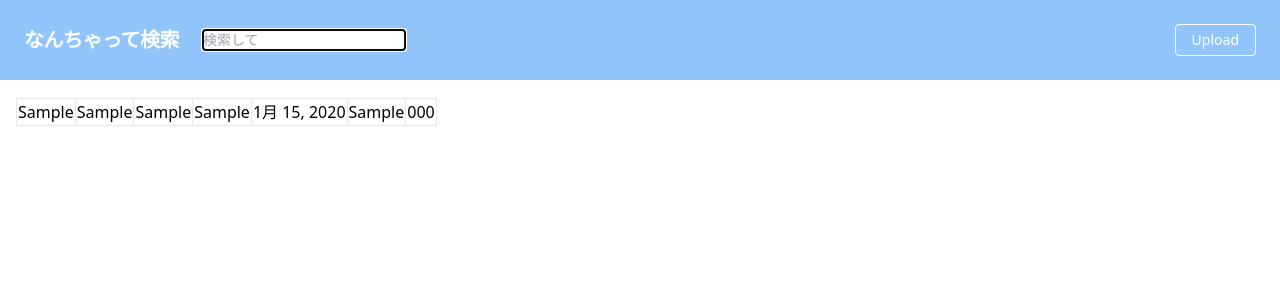
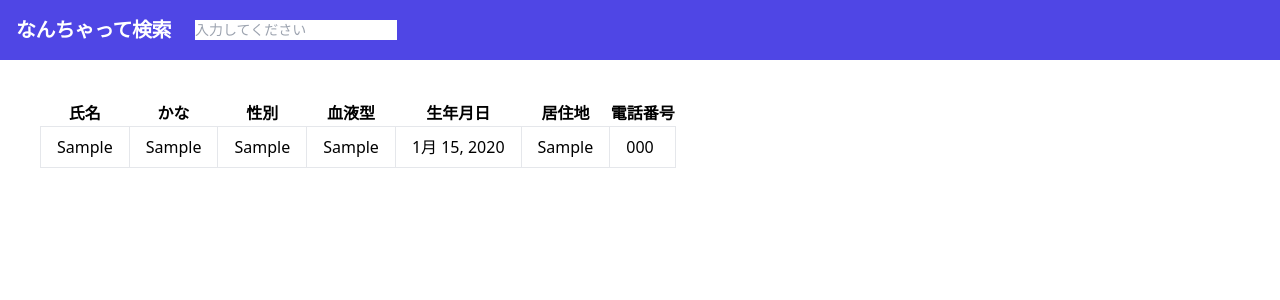
Before and after one commit to keayantsuro/uho_search, a Django app: template search/templates/search/meibo_list.html in a window 1280 px wide. Shown: the top 300 px of the page. Run offline with Django 3.2, Linux system fonts and the light colour scheme; the template is opened without the code that fills it: values that come from a table or form of the project are taken from there, others are empty; tables that the repository leaves empty hold one stand-in row (values such as "Sample post"); some libraries are stand-ins or nearby versions.

Commit message:
tailwindcss 関連-1

```diff
--- a/search/forms.py
+++ b/search/forms.py
@@ -2,7 +2,7 @@
 
 class SearchForm(forms.Form):
     keywords = forms.CharField(label="", required=False, max_length=150,
-        widget=forms.TextInput(attrs={'placeholder': '検索して'}))
+        widget=forms.TextInput(attrs={'placeholder': '入力してください'}))
 
 class UploadForm(forms.Form): # アップロードフォーム
     file = forms.FileField(required=True, label='')
--- a/search/templates/search/base.html
+++ b/search/templates/search/base.html
@@ -1,4 +1,3 @@
-{% load widget_tweaks %}
 {% load static %}
 <!DOCTYPE html>
 <html>
@@ -12,24 +11,26 @@
     <link href="https://unpkg.com/tailwindcss@^2/dist/tailwind.min.css" rel="stylesheet" />
   </head>
   <body>
-    <nav class="flex items-center justify-between flex-wrap bg-blue-300 p-6">
+    <nav class="flex items-center justify-between flex-wrap bg-indigo-600 p-4">
       <div class="flex items-center flex-shrink-0 text-white mr-6">
-        <span class="font-semibold text-xl tracking-tight">なんちゃって検索</span>
+        <span class="font-semibold text-xl tracking-tight"><a href="/">なんちゃって検索</a></span>
       </div>
       <div class="w-full block flex-grow lg:flex lg:items-center lg:w-auto">
         <div class="text-sm lg:flex-grow">
           <form class="form-inline" method="GET">
-            {%for form in search_form%}
-              {{form|add_class:"form-control"}}
-            {%endfor%}
+            {{ search_form }}
           </form>
         </div>
         <div>
-          <a href="{% url 'upload' %}" class="inline-block text-sm px-4 py-2 leading-none border rounded text-white border-white hover:border-transparent hover:text-teal-500 hover:bg-white mt-4 lg:mt-0">Upload</a>
+          {% if upload_form == None %}
+          <a href="{% url 'upload' %}" class="text-sm px-4 py-1 leading-none border rounded text-white border-white hover:border-transparent hover:text-teal-500 hover:bg-blue-300 mt-4 lg:mt-0">Upload</a>
+          {% endif %}
         </div>
       </div>
     </nav>
-    {% block content %}
-    {% endblock %}
+    <div class="min-w-full m-6 p-4">
+      {% block content %}
+      {% endblock %}
+    </div>
   </body>
 </html>
--- a/search/templates/search/meibo_list.html
+++ b/search/templates/search/meibo_list.html
@@ -1,24 +1,54 @@
 {% extends 'search/base.html' %}
-{% load widget_tweaks %}
 {% block content %}
-<div style="margin: 1em;">
 <table class="table-auto">
-      <th>
-      </th>
+  {% if meibo_list %}
+  <thead>
+    <th>氏名</th>
+    <th>かな</th>
+    <th>性別</th>
+    <th>血液型</th>
+    <th>生年月日</th>
+    <th>居住地</th>
+    <th>電話番号</th>
+  </thead>
+  {% endif %}
+  <tbody>
     {% for r in meibo_list %}
     <tr>
-        <td class="border">{{r.simei}}</td>
-        <td class="border">{{r.simei_kana}}</td>
-        <td class="border">{{r.seibetu}}</td>
-        <td class="border">{{r.blood_gata}}</td>
-        <td class="border">{{r.tanjo_bi}}</td>
-        <td class="border">{{r.chiiki}}</td>
-        <td class="border">{{r.phone_bango}}</td>
+      <td class="border px-4 py-2">{{r.simei}}</td>
+      <td class="border px-4 py-2">{{r.simei_kana}}</td>
+      <td class="border px-4 py-2">{{r.seibetu}}</td>
+      <td class="border px-4 py-2">{{r.blood_gata}}</td>
+      <td class="border px-4 py-2">{{r.tanjo_bi}}</td>
+      <td class="border px-4 py-2">{{r.chiiki}}</td>
+      <td class="border px-4 py-2">{{r.phone_bango}}</td>
     </tr>
     {% endfor %}
-      </div>
+  </tbody>
 </table>
 {% load extras %}
+{% if page_obj.paginator.num_pages > 1 %}
+<nav aria-label="Page navigation example" class="py-6">
+  <ul class="pagination inline-flex -space-x-px">
+    <li class="page-item {% if not page_obj.has_previous %}disabled{% endif %}">
+      <a href="?{% page_link page_obj.previous_page_number %}" class="py-2 px-3 ml-0 leading-tight text-gray-500 bg-white rounded-l-lg border border-gray-300 hover:bg-gray-100 hover:text-gray-700 dark:bg-gray-800 dark:border-gray-700 dark:text-gray-400 dark:hover:bg-gray-700 dark:hover:text-white" aria-label="前へ">
+        <span aria-hidden="true">&laquo;</span>
+      </a>
+    </li>
+    {% for page_num in page_obj.paginator.page_range %}
+    <li class="page-item {% if page_num == page_obj.number %}active{% endif %}">
+      <a href="?{% page_link page_num %}" class="py-2 px-3 leading-tight text-gray-500 bg-white border border-gray-300 hover:bg-gray-100 hover:text-gray-700 dark:bg-gray-800 dark:border-gray-700 dark:text-gray-400 dark:hover:bg-gray-700 dark:hover:text-white">{{ page_num }}</a>
+    </li>
+    {% endfor %}
+    <li>
+      <a href="?{% page_link page_obj.next_page_number %}" class="py-2 px-3 leading-tight text-gray-500 bg-white rounded-r-lg border border-gray-300 hover:bg-gray-100 hover:text-gray-700 dark:bg-gray-800 dark:border-gray-700 dark:text-gray-400 dark:hover:bg-gray-700 dark:hover:text-white" aria-label="次へ">
+        <span aria-hidden="true">&raquo;</span>
+      </a>
+    </li>
+  </ul>
+</nav>
+{% endif %}
+<!--
 {% if page_obj.paginator.num_pages > 1 %}
   <ul class="pagination">
     <li class="page-item {% if not page_obj.has_previous %}disabled{% endif %}">
@@ -37,11 +67,12 @@
       </a>
     </li>
   </ul>
+-->
 {% endif %}
-</div>
 <script type="text/javascript">
-  var txt = document.getElementById('id_keywords');
-  var len = txt.value.length; txt.focus();
+  const txt = document.getElementById('id_keywords');
+  const len = txt.value.length;
+  txt.focus(); // id_keywords にフォーカス
   txt.setSelectionRange(len, len);
 </script>
 {% endblock %}
```
Also changed, not shown: search/templates/search/upload.html (+7 -10 lines). Lines whose indentation alone changed are shown as unchanged.
